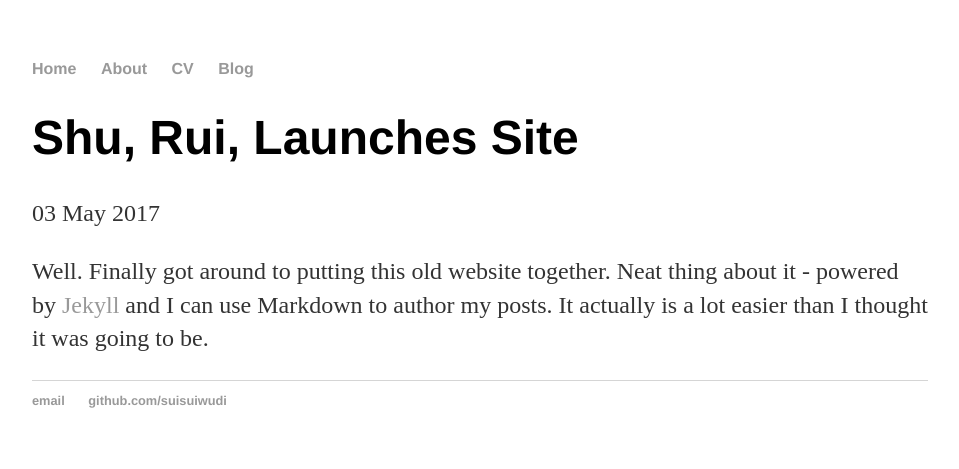
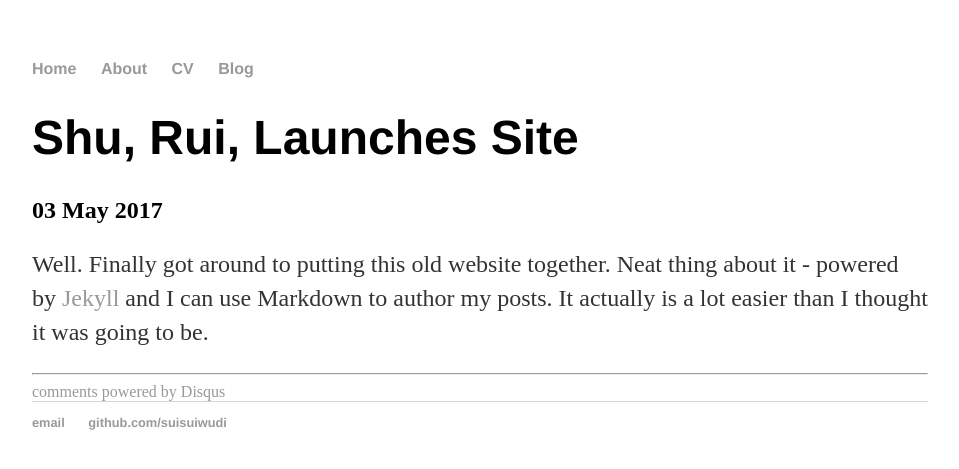
Before and after one commit to suisuiwudi/suisuiwudi.github.io, a Jekyll site: the page built from _posts/2017-05-03-site-launched.md, in a window 1280 px wide. Shown: the top 469 px of the page, without its empty margins (160-1119 px from the left). Built offline with Jekyll 4.4.1, drawn with Linux system fonts in a browser that asks for light colours; comment, search, counter and statistics services are not loaded.

```diff
--- a/_includes/analytics.html
+++ b/_includes/analytics.html
@@ -3,6 +3,6 @@
 		  (i[r].q=i[r].q||[]).push(arguments)},i[r].l=1*new Date();a=s.createElement(o),
 		  m=s.getElementsByTagName(o)[0];a.async=1;a.src=g;m.parentNode.insertBefore(a,m)
 		  })(window,document,'script','//www.google-analytics.com/analytics.js','ga');
-		  ga('create', 'UA-38506466-1', 'https://suisuiwudi.github.io');
+		  ga('create', 'UA-98454011-1', 'https://suisuiwudi.github.io');
 		  ga('send', 'pageview');
 		</script>
--- /dev/null
+++ b/_includes/disqus.html
@@ -0,0 +1,14 @@
+<div id="disqus_thread"></div>
+    <script type="text/javascript">
+        /* * * CONFIGURATION VARIABLES: EDIT BEFORE PASTING INTO YOUR WEBPAGE * * */
+        var disqus_shortname = 'Rui'; // required: replace example with your forum shortname
+
+        /* * * DON'T EDIT BELOW THIS LINE * * */
+        (function() {
+            var dsq = document.createElement('script'); dsq.type = 'text/javascript'; dsq.async = true;
+            dsq.src = '//' + disqus_shortname + '.disqus.com/embed.js';
+            (document.getElementsByTagName('head')[0] || document.getElementsByTagName('body')[0]).appendChild(dsq);
+        })();
+    </script>
+    <noscript>Please enable JavaScript to view the <a href="http://disqus.com/?ref_noscript">comments powered by Disqus.</a></noscript>
+    <a href="http://disqus.com" class="dsq-brlink">comments powered by <span class="logo-disqus">Disqus</span></a>
--- a/_layouts/default.html
+++ b/_layouts/default.html
@@ -4,6 +4,7 @@
 			<title>{{ page.title }}</title>
 			<!-- link to main stylesheet -->
 			<link rel="stylesheet" type="text/css" href="/css/main.css">
+			{% include analytics.html %}
 		</head>
 		<body>
 			<nav>
--- a/_layouts/post.html
+++ b/_layouts/post.html
@@ -1,9 +1,28 @@
 ---
 layout: default
+notes: active
 ---
-<h1>{{ page.title }}</h1>
-<p class="meta">{{ page.date | date_to_string }}</p>
+<div class="notes">
+		<div class="note single">
+			<h1 class="title">{{ page.title }}</h1>
 
-<div class="post">
-  {{ content }}
-</div>
+			<h2 class="date"><info datetime="{{ page.date }}">
+				{{ page.date | date_to_string }} {% if page.author %} by {{ page.author }} {% endif %}
+			</info></h2>
+			<!-- Post content -->
+			<div class="notebody">
+				{{ content }}
+			</div>
+			<!-- Post info -->
+			<div class="noteinfo">
+			<!-- include some categories and tags maybe? -->
+			</div>
+
+			<hr>
+
+			<!-- Post comments -->
+			<div class="notecomments">
+				{% include disqus.html %}
+			</div>
+		</div><!-- / .note .single -->
+</div><!-- /.notes -->
```
